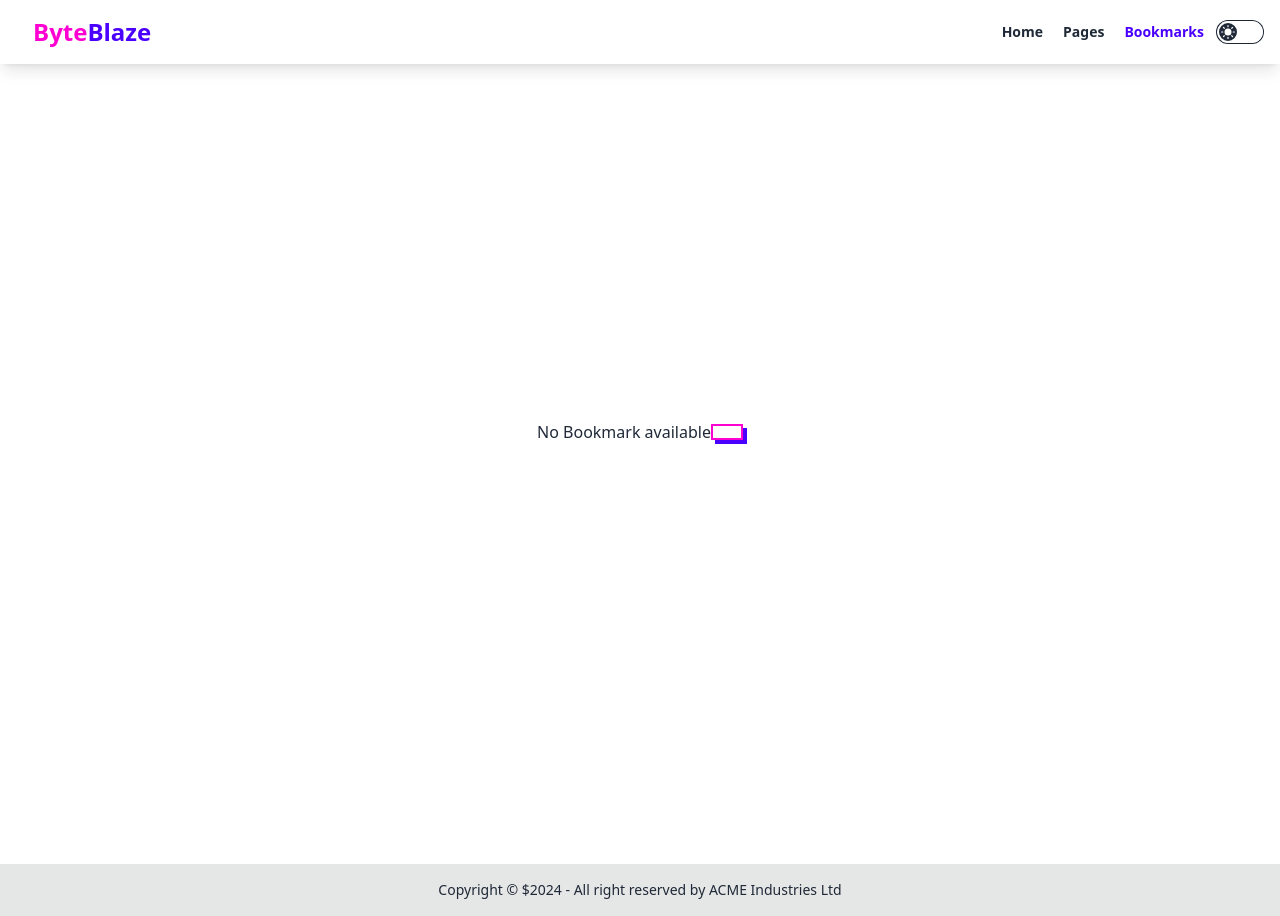
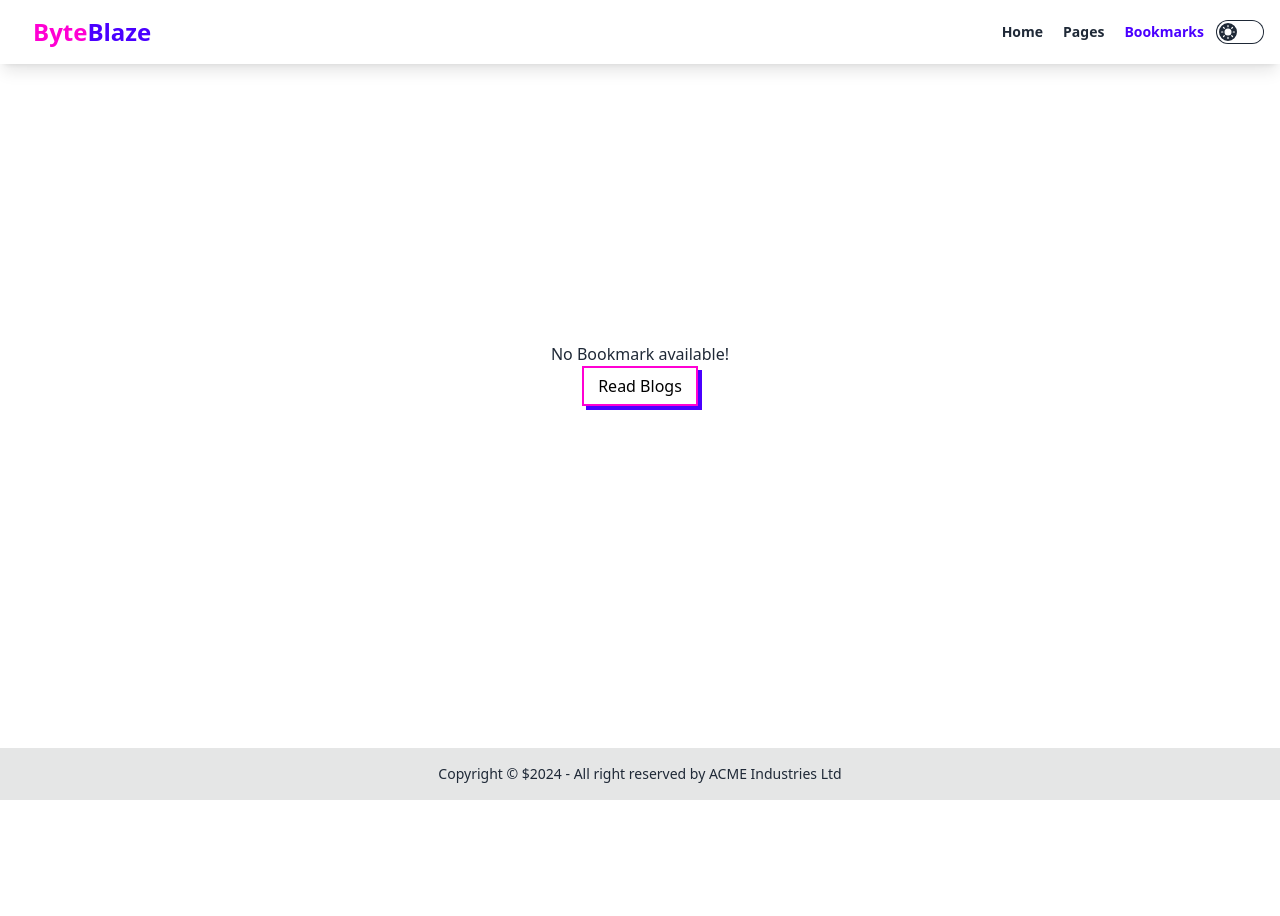
Before and after one commit to masud-k/byteblaze, a React (Vite) app: page /bookmarks in a window 1280 px wide. After the commit the page ends 800 px from the top, so only its background shows below. Built offline with nearby package versions, Linux system fonts and the light colour scheme.

Commit message:
enpty tag

```diff
--- a/src/components/EmptyState.jsx
+++ b/src/components/EmptyState.jsx
@@ -3,13 +3,18 @@ import { Link } from "react-router-dom";
 
 const EmptyState = ({ message, address, label }) => {
     return (
-        <div className='h-screen flex flex-column justify-center items-center pb-16'>
+        <div className='min-h-[calc(100vh-116px)] flex flex-col justify-center items-center pb-16'>
             <p>{message}</p>
+
+
+
             <Link to={address} className="relative inline-block px-4 py-2 font-medium group">
                 <span className="absolute inset-0 w-full h-full transition duration-200 ease-out transform translate-x-1 translate-y-1 bg-primary group-hover:-translate-x-0 group-hover:-translate-y-0"></span>
                 <span className="absolute inset-0 w-full h-full bg-white border-2 border-secondary group-hover:bg-primary"></span>
                 <span className="relative text-black group-hover:text-white">{label}</span>
-            </Link>
+              </Link>
+
+
         </div>
     );
 };
--- a/src/pages/Bookmarks.jsx
+++ b/src/pages/Bookmarks.jsx
@@ -19,7 +19,7 @@ const Bookmarks = () => {
         setBlogs(storedBlogs)
     }
 
-        if (blogs.length<1) return <EmptyState message={"No Bookmark available"}/>
+        if (blogs.length<1) return <EmptyState message='No Bookmark available!' address={'/blogs'} label={'Read Blogs'}/>
 
 
 
```
